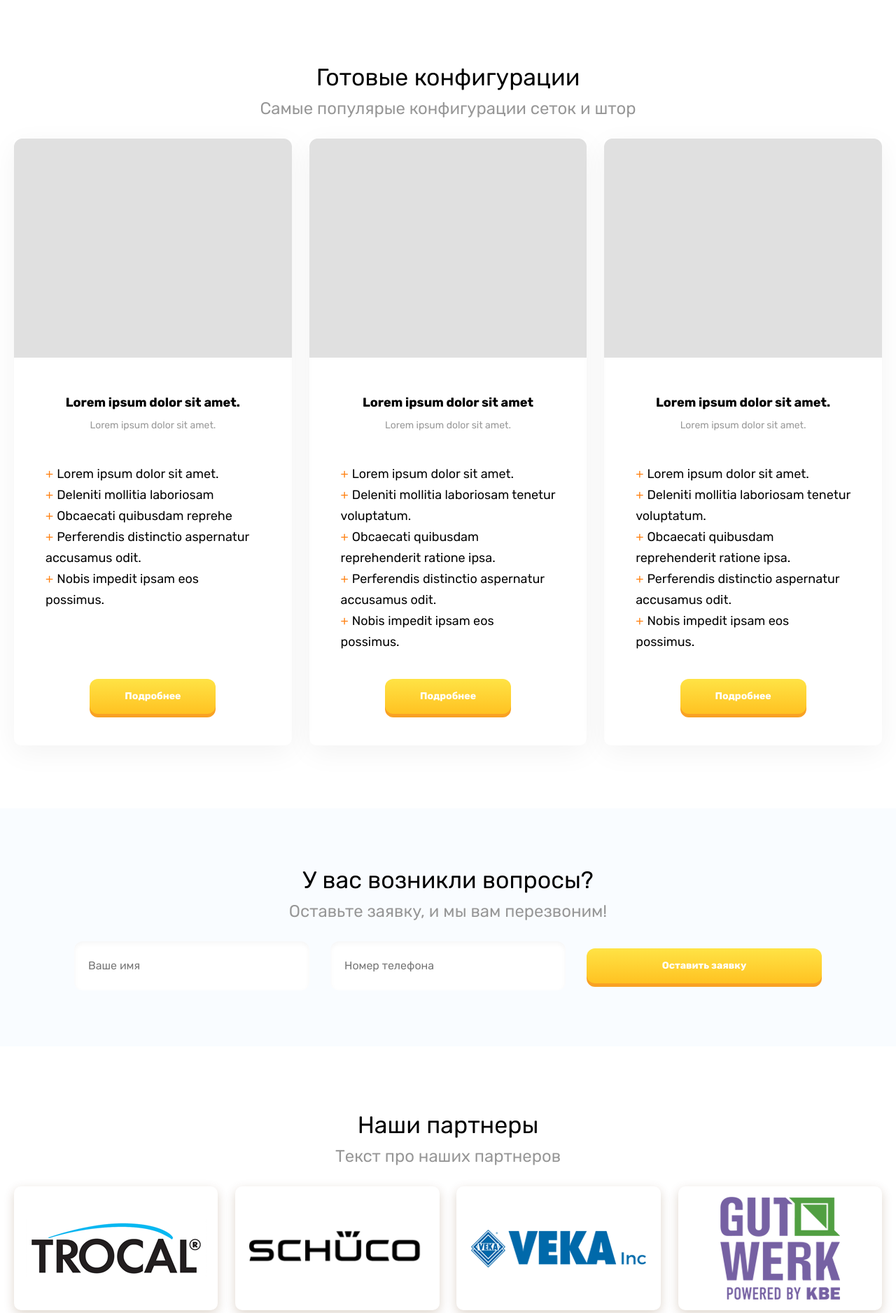
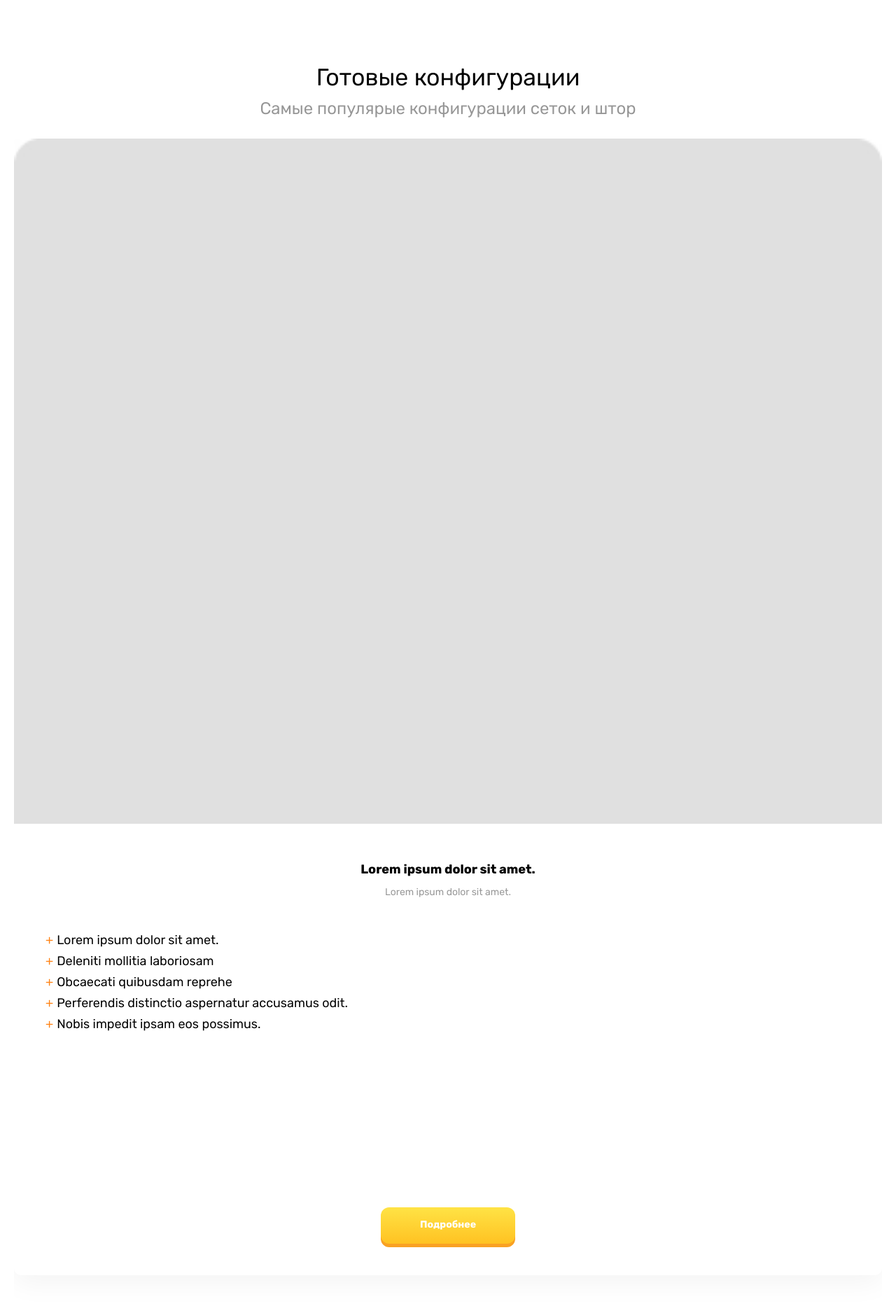
Before and after one commit to acr0matic/moskitsetki_msk, a PHP site: page / in a window 1280 px wide. Shown: the part 1391-3267 px from the top of the page at 70% size. Run offline with PHP 8.4, Linux system fonts and the light colour scheme; style sheets or scripts are compiled from the project's sources.

Commit message:
Адаптив "главной" 768px

```diff
--- a/src/index.html
+++ b/src/index.html
@@ -3,7 +3,7 @@
 
 <head>
   <meta charset="UTF-8" />
-  <meta name="viewport" content="width=device-width, initial-scale=1.0" />
+  <meta name="viewport" content="width=device-width,initial-scale=1">
   <meta http-equiv="X-UA-Compatible" content="ie=edge" />
 
   <!-- Базовые мета-теги для поисковиков -->
@@ -44,9 +44,6 @@
   <meta name="apple-mobile-web-app-capable" content="yes" />
   <meta name="apple-mobile-web-app-status-bar-style" content="black-translucent" />
 
-  <!-- И для Яндекс.Браузера -->
-  <meta name="viewport" content="ya-title=#4e69a2,ya-dock=fade" />
-
   <!-- Стили -->
   <!-- build:css -->
   <link rel="stylesheet" href="styles/compiled/style.css" />
@@ -75,6 +72,11 @@
         </div>
         <!-- /.callback -->
         <button data-modal-callback class="button">Заказать звонок</button>
+        <button class="button-mobile">
+          <div class="bar"></div>
+          <div class="bar"></div>
+          <div class="bar"></div>
+        </button>
       </div>
       <!-- /.button-wrapper -->
     </div>
@@ -201,9 +203,13 @@
           <p class="secondary-heading">Самые популярые конфигурации сеток и штор</p>
         </div>
         <!-- /.section-title -->
-
-        <div class="kits">
-          <div class="kit">
+        <div class="slider">
+          <div class="container">
+            <div class="swiper-container swiper-kits">
+              <!-- Additional required wrapper -->
+              <div class="swiper-wrapper ">
+                <!-- Slides -->
+                <div class="swiper-slide kit">
                   <img class="kit-image" src="img/kit-image.jpg" alt="">
                   <div class="kit-wrapper">
                     <div class="kit-content">
@@ -224,16 +230,16 @@
                 </div>
                 <!-- /.kit -->
 
-          <div class="kit">
+                <div class="swiper-slide kit">
                   <img class="kit-image" src="img/kit-image.jpg" alt="">
                   <div class="kit-wrapper">
                     <div class="kit-content">
-                <h3 class="kit-title">Lorem ipsum dolor sit amet</h3>
+                      <h3 class="kit-title">Lorem ipsum dolor sit amet.</h3>
                       <span class="kit-subtitle">Lorem ipsum dolor sit amet.</span>
                       <ul class="kit-items">
                         <li class="kit-item">Lorem ipsum dolor sit amet.</li>
-                  <li class="kit-item">Deleniti mollitia laboriosam tenetur voluptatum.</li>
-                  <li class="kit-item">Obcaecati quibusdam reprehenderit ratione ipsa.</li>
+                        <li class="kit-item">Deleniti mollitia laboriosam</li>
+                        <li class="kit-item">Obcaecati quibusdam reprehe</li>
                         <li class="kit-item">Perferendis distinctio aspernatur accusamus odit.</li>
                         <li class="kit-item">Nobis impedit ipsam eos possimus.</li>
                       </ul>
@@ -245,7 +251,7 @@
                 </div>
                 <!-- /.kit -->
 
-          <div class="kit">
+                <div class="swiper-slide kit">
                   <img class="kit-image" src="img/kit-image.jpg" alt="">
                   <div class="kit-wrapper">
                     <div class="kit-content">
@@ -253,20 +259,28 @@
                       <span class="kit-subtitle">Lorem ipsum dolor sit amet.</span>
                       <ul class="kit-items">
                         <li class="kit-item">Lorem ipsum dolor sit amet.</li>
-                  <li class="kit-item">Deleniti mollitia laboriosam tenetur voluptatum.</li>
-                  <li class="kit-item">Obcaecati quibusdam reprehenderit ratione ipsa.</li>
+                        <li class="kit-item">Deleniti mollitia laboriosam</li>
+                        <li class="kit-item">Obcaecati quibusdam reprehe</li>
                         <li class="kit-item">Perferendis distinctio aspernatur accusamus odit.</li>
                         <li class="kit-item">Nobis impedit ipsam eos possimus.</li>
                       </ul>
                     </div>
-              <!-- /.kit-text -->
+                    <!-- /.kit-content -->
                     <button data-modal-callback class="button button-kit button-center">Подробнее</button>
                   </div>
                   <!-- /.kit-wrapper -->
                 </div>
                 <!-- /.kit -->
+
               </div>
-        <!-- /.kits -->
+            </div>
+            <!-- /.swiper-container -->
+          </div>
+          <!-- /.container -->
+          <div class="swiper-button-prev"></div>
+          <div class="swiper-button-next"></div>
+        </div>
+        <!-- /.slider -->
       </div>
       <!-- /.container -->
     </section>
@@ -343,7 +357,7 @@
     <section id="feedback">
       <div class="slider">
         <div class="container">
-          <div class="swiper-container">
+          <div class="swiper-container swiper-feedback">
             <div class="section-title">
               <h2 class="primary-heading">Отзывы наших клиентов</h2>
             </div>
--- a/src/styles/scss/abstracts/_variables.scss
+++ b/src/styles/scss/abstracts/_variables.scss
@@ -16,11 +16,7 @@ $text-important-lighter: #ffc81e;
 
 // Цвета компонентов
 $component-button: #ffc827;
-$component-button-gradient: linear-gradient(
-  180deg,
-  rgba(255, 227, 69, 1) 0%,
-  rgba(255, 194, 34, 1) 100%
-);
+$component-button-gradient: linear-gradient(180deg, rgba(255, 227, 69, 1) 0%, rgba(255, 194, 34, 1) 100%);
 $component-button-shadow: #f9a123;
 
 // Размеры шрифтов
@@ -45,3 +41,4 @@ $calculator-brown: #a06e2c;
 
 // Точки для медиа-запросов
 $laptop: max-width 1024px;
+$tablet: max-width 768px;
--- a/src/styles/scss/components/_button.scss
+++ b/src/styles/scss/components/_button.scss
@@ -36,6 +36,31 @@
     width: 30%;
   }
 
+  &-mobile {
+    display: none;
+
+    width: 36px;
+    height: 38px;
+
+    border: none;
+    outline: none;
+
+    background: transparent;
+    color: #000000;
+    font-size: 32px;
+
+    .bar {
+      width: 25px;
+      height: 3px;
+      background-color: black;
+      margin: 4px 0;
+    }
+
+    @include breakpoint($tablet) {
+      display: block;
+    }
+  }
+
   &-center {
     margin-left: auto;
     margin-right: auto;
--- a/src/styles/scss/components/_form.scss
+++ b/src/styles/scss/components/_form.scss
@@ -4,6 +4,10 @@
   &-callback {
     align-items: center;
     justify-content: center;
+
+    @include breakpoint($tablet) {
+      flex-direction: column;
+    }
   }
 
   &-contact {
--- a/src/styles/scss/components/_input.scss
+++ b/src/styles/scss/components/_input.scss
@@ -45,6 +45,10 @@
   .input-text {
     width: 30%;
     margin-right: 30px;
+
+    @include breakpoint($tablet) {
+      width: 100%;
+    }
   }
 }
 
--- a/src/styles/scss/components/_slider.scss
+++ b/src/styles/scss/components/_slider.scss
@@ -11,11 +11,27 @@
 .swiper-button-next {
   z-index: $first-layer;
   top: 45%;
+  outline: none;
 }
 
 .swiper-slide {
   margin-bottom: 80px;
   box-shadow: 0 10px 40px 0 rgba(0, 0, 0, 0.05);
+}
+
+#popular-kits {
+  .swiper-button-prev {
+    left: -15px;
+  }
+
+  .swiper-button-prev,
+  .swiper-button-next {
+    display: none;
+
+    @include breakpoint($tablet) {
+      display: block;
+    }
+  }
 }
 
 // .swiper-button-prev {
--- a/src/styles/scss/layout/_calculator.scss
+++ b/src/styles/scss/layout/_calculator.scss
@@ -3,7 +3,7 @@
   flex-direction: column;
   align-items: center;
   padding: 50px;
-  box-shadow: 0px 10px 40px 0px rgba(0, 0, 0, 0.05);
+  box-shadow: 0 10px 40px 0 rgba(0, 0, 0, 0.05);
 
   &-wrapper {
     display: flex;
@@ -49,5 +49,4 @@
     align-items: center;
     justify-content: space-between;
   }
-
 }
--- a/src/styles/scss/layout/_callback.scss
+++ b/src/styles/scss/layout/_callback.scss
@@ -1,4 +1,18 @@
 #callback {
   background-color: #f9fcff;
   padding: 80px;
+
+  .input {
+    @include breakpoint($tablet) {
+      width: 100%;
+      margin: 0;
+      margin-bottom: 10px;
+    }
+  }
+
+  .button {
+    @include breakpoint($tablet) {
+      margin-left: auto;
+    }
+  }
 }
--- a/src/styles/scss/layout/_catalog.scss
+++ b/src/styles/scss/layout/_catalog.scss
@@ -29,6 +29,10 @@
   @include breakpoint($laptop) {
     height: 205px;
   }
+
+  @include breakpoint($tablet) {
+    width: 49%;
+  }
 }
 
 .catalog-image {
--- a/src/styles/scss/layout/_footer.scss
+++ b/src/styles/scss/layout/_footer.scss
@@ -3,6 +3,10 @@
 // -----------------------------------------------------------------------------
 
 #footer {
+  .wrapper {
+    align-items: center;
+  }
+
   padding: 40px 0;
   background: #f9fcff;
 
@@ -21,5 +25,11 @@
 
   .social {
     margin-left: auto;
+
+    @include breakpoint($tablet) {
+      span {
+        display: none;
+      }
+    }
   }
 }
--- a/src/styles/scss/layout/_header.scss
+++ b/src/styles/scss/layout/_header.scss
@@ -17,6 +17,10 @@
   @include breakpoint($laptop) {
     margin-left: 30px;
   }
+
+  @include breakpoint($tablet) {
+    display: none;
+  }
 }
 
 .nav {
@@ -35,6 +39,10 @@
   margin-left: auto;
   margin-right: 30px;
 
+  @include breakpoint($tablet) {
+    margin: 0;
+  }
+
   .worktime {
     display: block;
     text-align: right;
--- a/src/styles/scss/layout/_popular-kits.scss
+++ b/src/styles/scss/layout/_popular-kits.scss
@@ -36,6 +36,11 @@
   @include breakpoint($laptop) {
     padding: 25px;
   }
+
+  @include breakpoint($tablet) {
+    min-height: 450px;
+
+  }
 }
 
 .kit-items {
--- a/src/styles/scss/layout/_promo.scss
+++ b/src/styles/scss/layout/_promo.scss
@@ -8,16 +8,37 @@
     @include breakpoint($laptop) {
       padding-top: 35px;
     }
+
+    @include breakpoint($tablet) {
+      position: absolute;
+      top: 50%;
+      left: 50%;
+      width: 90%;
+      max-width: 100%;
+      padding: 20px;
+      transform: translate(-50%, -50%);
+      background-color: rgba($color: #000000, $alpha: .5);
+      color: $palette-primary;
+    }
   }
 
   span {
     @include breakpoint($laptop) {
       display: none;
     }
+
+    @include breakpoint($tablet) {
+      display: block;
+      color: $palette-primary;
+    }
   }
 
   .promo-image {
     width: 55%;
+
+    @include breakpoint($tablet) {
+      width: 100%;
+    }
   }
 }
 
```
Also changed, not shown: src/production.html (+8 -6 lines), src/scripts/script.js (+41 -5 lines). Lines whose indentation alone changed are shown as unchanged.
